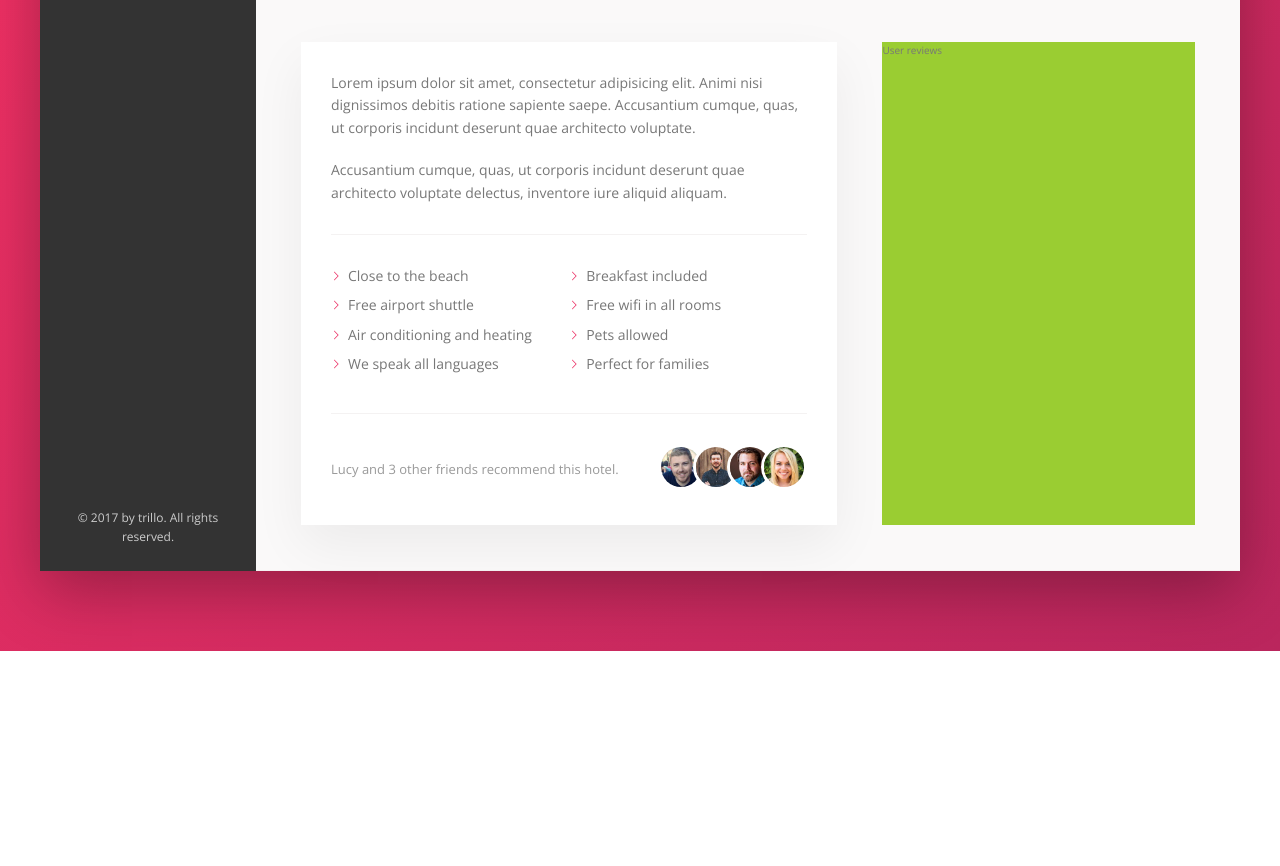
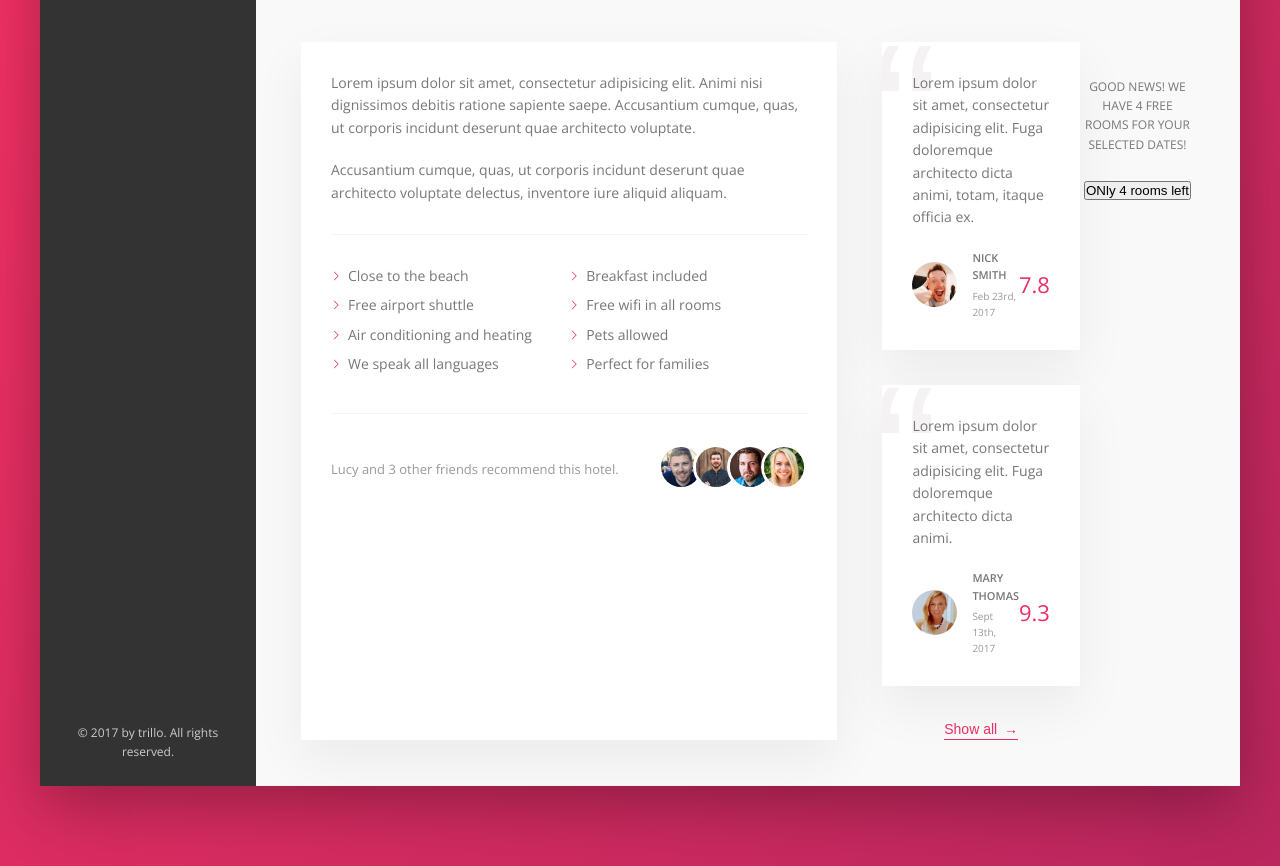
Before and after one commit to JohnSmith157/trillo, a website: page index.html in a window 1280 px wide. Shown: the part 605-1471 px from the top of the page. Before the commit the page ends 1256 px from the top, so only its background shows below. Drawn offline with nearby package versions, Linux system fonts and the light colour scheme.

Commit message:
Completed the review section and began the CTA section

```diff
--- a/index.html
+++ b/index.html
@@ -172,8 +172,46 @@
                         </div>
 
                         <div class="user-reviews">
-                            User reviews
+                            <figure class="review">
+                                <blockquote class="review__text">
+                                    Lorem ipsum dolor sit amet, consectetur adipisicing elit. Fuga doloremque architecto dicta animi, totam, itaque officia ex.
+                                </blockquote>
+                                <figcaption class="review__user">
+                                    <img src="img/user-1.jpg" alt="User 1" class="review__photo">
+                                    <div class="review__user-box">
+                                        <p class="review__user-name">Nick Smith</p>
+                                        <p class="review__user-date">Feb 23rd, 2017</p>
+                                    </div>
+                                    <div class="review__rating">7.8</div>
+                                </figcaption>
+                            </figure>
+
+                            <figure class="review">
+                                <blockquote class="review__text">
+                                    Lorem ipsum dolor sit amet, consectetur adipisicing elit. Fuga doloremque architecto dicta animi.
+                                </blockquote>
+                                <figcaption class="review__user">
+                                    <img src="img/user-2.jpg" alt="User 2" class="review__photo">
+                                    <div class="review__user-box">
+                                        <p class="review__user-name">Mary Thomas</p>
+                                        <p class="review__user-date">Sept 13th, 2017</p>
+                                    </div>
+                                    <div class="review__rating">9.3</div>
+                                </figcaption>
+                            </figure>
+
+                            <button class="btn-inline">Show all <span>&rarr;</span></button>
                         </div>
+
+                        <div class="cta">
+                            <h2 class="cta__book-now">
+                                Good news! We have 4 free rooms for your selected dates!
+                            </h2>
+                            <button class="btn">
+                                ONly 4 rooms left
+                            </button>
+                        </div>
+
                     </div>
 
                 </main>
--- a/sass/_components.scss
+++ b/sass/_components.scss
@@ -276,8 +276,17 @@
     cursor: pointer;
     transition: all .2s;
 
+    & span {
+        margin-left: 3px;
+        transition: margin-left .2s;
+    }
+
     &:hover {
         color: var(--color-grey-dark-1);
+
+        span {
+            margin-left: 8px;
+        }
     }
 
     &:focus {
@@ -381,3 +390,82 @@
         }
     }
 }
+
+//////////////////////////////////////
+//  REVIEW
+.review {
+    background-color: #fff;
+    box-shadow: var(--shadow-light);
+    padding: 3rem;
+    margin-bottom: 3.5rem;
+    position: relative;
+    overflow: hidden;
+
+
+    &__text {
+        margin-bottom: 2rem;
+        z-index: 10;
+        position: relative;
+    }
+
+    &__user {
+        display: flex;
+        align-items: center;
+    }
+
+    &__photo {
+        height: 4.5rem;
+        width: 4.5rem;
+        border-radius: 50%;
+        margin-right: 1.5rem;
+    }
+
+    &__user-box {
+        margin-right: auto;
+    }
+
+    &__user-name {
+        font-size: 1.1rem;
+        font-weight: 600;
+        text-transform: uppercase;
+        margin-bottom: .4rem;
+    }
+
+    &__user-date {
+        font-size: 1rem;
+        color: var(--color-grey-dark-3);
+    }
+
+    &__rating {
+        color: var(--color-primary);
+        font-size: 2.2rem;
+        font-weight: 300;
+    }
+
+    &::before {
+        content: "\201C";
+        position: absolute;
+        top: -2.75rem;
+        left: -1rem;
+        line-height: 1;
+        font-size: 20rem;
+        color: var(--color-grey-light-2);
+        font-family: sans-serif;
+        z-index: 1;
+    }
+}
+
+
+//////////////////////////////////////
+//  CALL TO ACTION
+.cta {
+    padding: 3.5rem 0;
+    text-align: center;
+
+    &__book-now {
+        font-size: 1.2rem;
+        font-weight: 300;
+        text-transform: uppercase;
+        margin-bottom: 2.5rem;
+    }
+}
--- a/sass/_layout.scss
+++ b/sass/_layout.scss
@@ -41,6 +41,7 @@
 }
 
 .detail {
+    font-size: 1.4rem;
     display: flex;
     padding: 4.5rem;
     background-color: var(--color-grey-light-1);
@@ -48,7 +49,7 @@
 }
 
 .description {
-    font-size: 1.4rem;
+
     background-color: #fff;
     box-shadow: var(--shadow-light);
     padding: 3rem;
@@ -58,6 +59,9 @@
 }
 
 .user-reviews {
-    background-color: yellowgreen;
     flex: 1;
+
+    display: flex;
+    flex-direction: column;
+    align-items: center;
 }
```
Also changed, not shown: css/style.css.
